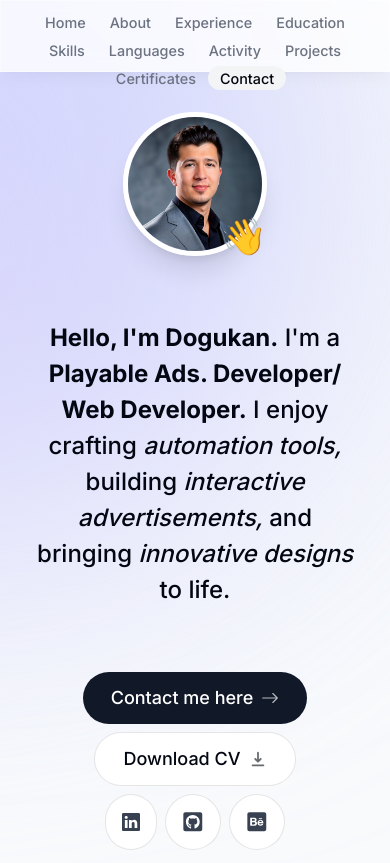
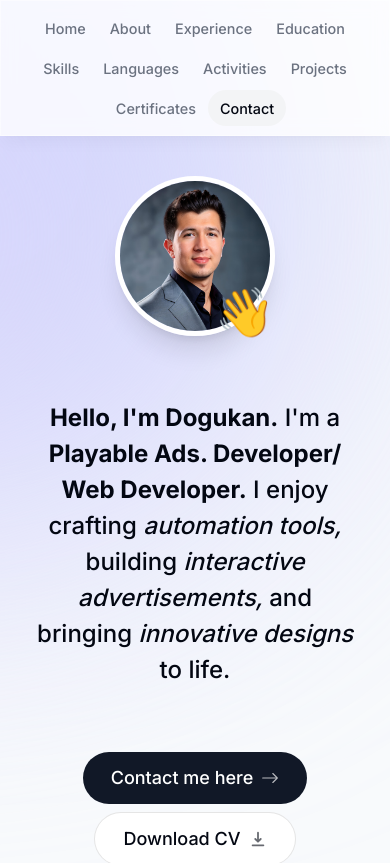
Before and after one commit to dkbozkurt/dkbozkurt-portfolio, a Next.js app: page / in a window 390 px wide. Shown: the top 863 px of the page. Built offline with nearby package versions, Linux system fonts and the light colour scheme; no server answers.

Commit message:
Heading responsive fix

```diff
--- a/components/header.tsx
+++ b/components/header.tsx
@@ -12,13 +12,19 @@ export default function Header() {
 
     return (
     <header className="z-[999] relative">
-        <motion.div className ="fixed top-0 left-1/2 h-[4.5rem] w-full rounded-none border border-white border-opacity-40 bg-white bg-opacity-80 shadow-lg shadow-black/[0.03] backdrop-blur-[0.5rem] sm:top-6 sm:h-[3.25rem] sm:w-[36rem] sm:rounded-full"
+        <motion.div className ="fixed top-0 left-1/2 h-[8.5rem] w-full rounded-none border border-white border-opacity-40 bg-white bg-opacity-80 shadow-lg shadow-black/[0.03] backdrop-blur-[0.5rem]
+        sm:top-6 sm:h-[5.25rem] sm:w-[36rem] sm:rounded-full
+        lg:top-6 lg:h-[3.25rem] lg:w-[68rem] lg:rounded-full"
             initial={{y: -100, x: "-50%", opacity: 0}}
             animate={{y: 0,  x: "-50%", opacity: 1}}
         ></motion.div>
 
-        <nav className="flex fixed top-[0.15rem] left-1/2 h-12 -translate-x-1/2 py-2 sm:top-[1.7rem] sm:h-[initial] sm:py-0">
-            <ul className = "flex w-[22rem] flex-wrap items-center justify-center gap-y-1 text-[0.9rem] font-medium text-gray-500 sm:w-[initial] sm:flex-nowrap sm:gap-5">
+        <nav className="flex fixed top-[0.15rem] h-16 left-1/2 -translate-x-1/2 py-2
+        sm:top-[1.7rem] sm:h-12 sm:py-0 sm:w-[34rem]
+        lg:top-[1.7rem] lg:h-[initial] lg:py-0 lg:w-[63rem]
+        ">
+            <ul className ="flex w-[22rem] flex-wrap items-center justify-center gap-y-1 text-[0.9rem] font-medium text-gray-500 sm:w-[initial]
+            lg:flex-nowrap lg:gap-5">
                 {
                     links.map(link => (
                         <motion.li
--- a/components/intro.tsx
+++ b/components/intro.tsx
@@ -36,11 +36,11 @@ export default function Intro() {
                 height= "192"
                 quality="100"
                 priority={true}
-                className = "w-36 h-36 rounded-full object-cover border-[0.35rem] border-white shadow-xl sm:w-48 sm:h-48"
+                className = "mt-16 w-40 h-40 rounded-full object-cover border-[0.35rem] border-white shadow-xl sm:w-48 sm:h-48 sm:mt-0 w-"
                 />
                 </motion.div>
                 <motion.span
-                className= "absolute bottom-0 right-0 text-4xl sm:text-6xl "
+                className= "absolute bottom-0 right-0 text-5xl sm:text-6xl "
                 initial ={{opacity: 0, scale: 0}}
                 animate={{opacity: 1, scale: 1}}
                 transition={{
--- a/lib/data.ts
+++ b/lib/data.ts
@@ -32,8 +32,8 @@ export const links = [
     hash: "#language",
   },
   {
-    name: "Activity",
-    hash: "#activity",
+    name: "Activities",
+    hash: "#activities",
   },
   {
     name: "Projects",
```
